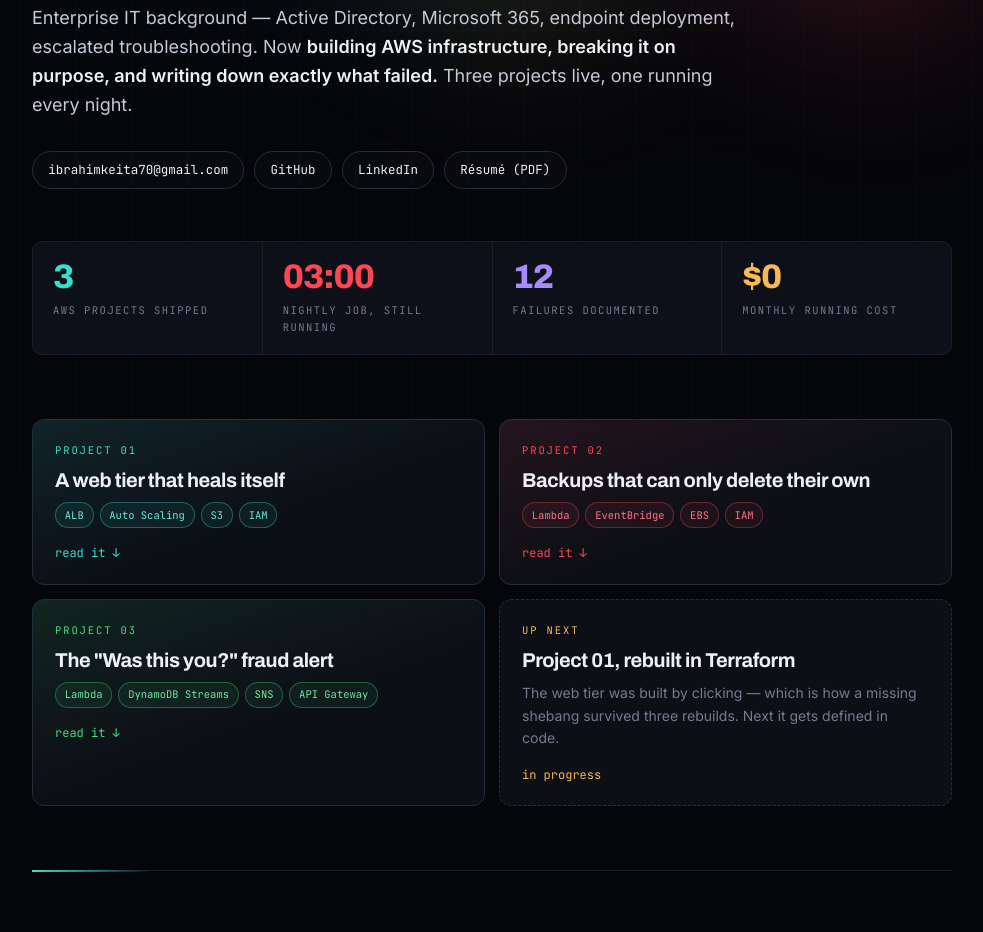
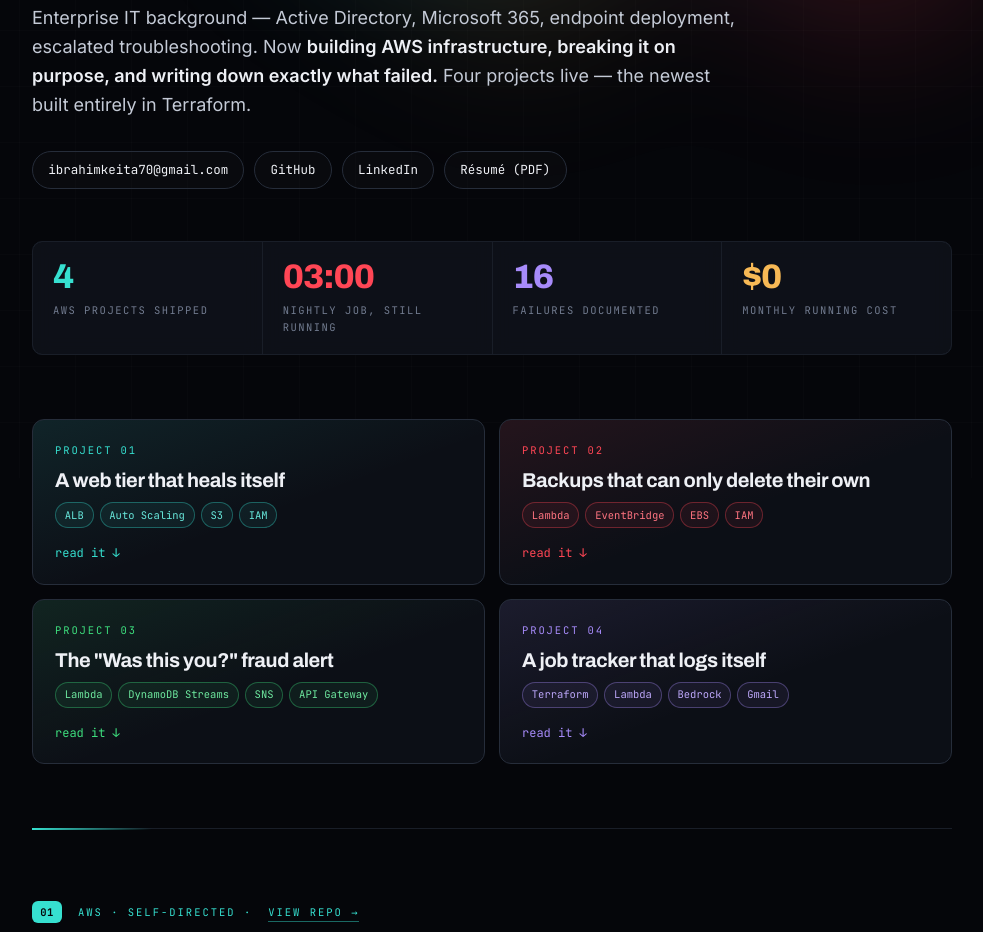
Before and after one commit to ArchitectKeita/ArchitectKeita.github.io, a plain HTML site: page index.html in a window 1280 px wide. Shown: the part 322-1254 px from the top of the page, without its empty margins (148-1131 px from the left). Drawn offline with Linux system fonts and the light colour scheme.

Commit message:
Add files via upload

```diff
--- a/index.html
+++ b/index.html
@@ -139,6 +139,7 @@ a.card:hover{transform:translateY(-4px); border-color:var(--c); box-shadow:0 18p
 .card .go{font-family:var(--mono); font-size:12px; color:var(--c)}
 .card.red{--c:var(--red)}
 .card.green{--c:var(--green)}
+.card.violet{--c:var(--violet)}
 .card.next{--c:var(--amber); border-style:dashed; background:var(--surface)}
 .chips{display:flex; flex-wrap:wrap; gap:6px; margin-bottom:16px}
 .chips span{font-family:var(--mono); font-size:10.5px; padding:.22rem .55rem; border-radius:999px; border:1px solid color-mix(in srgb,var(--c) 35%,transparent); color:color-mix(in srgb,var(--c) 75%,#fff); background:color-mix(in srgb,var(--c) 7%,transparent)}
@@ -306,7 +307,7 @@ footer .note{font-family:var(--mono); font-size:11.5px; color:var(--muted); lett
   <span class="pill"><span class="dot"></span>open to cloud roles · DMV</span>
   <h1>Ibrahim Keita</h1>
   <p class="role"><b class="t">cloud operations</b> &nbsp;/&nbsp; <b class="v">infrastructure support</b> &nbsp;/&nbsp; <b class="r">us-east-1</b></p>
-  <p class="lede">Enterprise IT background — Active Directory, Microsoft 365, endpoint deployment, escalated troubleshooting. Now <strong>building AWS infrastructure, breaking it on purpose, and writing down exactly what failed.</strong> Three projects live, one running every night.</p>
+  <p class="lede">Enterprise IT background — Active Directory, Microsoft 365, endpoint deployment, escalated troubleshooting. Now <strong>building AWS infrastructure, breaking it on purpose, and writing down exactly what failed.</strong> Four projects live — the newest built entirely in Terraform.</p>
   <p class="contact">
     <a href="mailto:ibrahimkeita70@gmail.com">ibrahimkeita70@gmail.com</a>
     <a href="https://github.com/ArchitectKeita">GitHub</a>
@@ -315,9 +316,9 @@ footer .note{font-family:var(--mono); font-size:11.5px; color:var(--muted); lett
   </p>
 
   <div class="stats">
-    <div class="stat"><div class="n">3</div><div class="l">AWS projects shipped</div></div>
+    <div class="stat"><div class="n">4</div><div class="l">AWS projects shipped</div></div>
     <div class="stat"><div class="n">03:00</div><div class="l">nightly job, still running</div></div>
-    <div class="stat"><div class="n">12</div><div class="l">failures documented</div></div>
+    <div class="stat"><div class="n">16</div><div class="l">failures documented</div></div>
     <div class="stat"><div class="n">$0</div><div class="l">monthly running cost</div></div>
   </div>
 </header>
@@ -342,12 +343,12 @@ footer .note{font-family:var(--mono); font-size:11.5px; color:var(--muted); lett
     <div class="chips"><span>Lambda</span><span>DynamoDB Streams</span><span>SNS</span><span>API Gateway</span></div>
     <span class="go">read it ↓</span>
   </a>
-  <div class="card next">
-    <span class="k">Up next</span>
-    <h3>Project 01, rebuilt in Terraform</h3>
-    <p>The web tier was built by clicking — which is how a missing shebang survived three rebuilds. Next it gets defined in code.</p>
-    <span class="go">in progress</span>
-  </div>
+  <a class="card violet" href="#tracker">
+    <span class="k">Project 04</span>
+    <h3>A job tracker that logs itself</h3>
+    <div class="chips"><span>Terraform</span><span>Lambda</span><span>Bedrock</span><span>Gmail</span></div>
+    <span class="go">read it ↓</span>
+  </a>
 </nav>
 
 <!-- ================= PROJECT 01 ================= -->
@@ -579,6 +580,27 @@ footer .note{font-family:var(--mono); font-size:11.5px; color:var(--muted); lett
   </div>
 </section>
 
+<!-- ================= PROJECT 04 ================= -->
+<section class="violet" id="tracker">
+  <p class="eyebrow"><span class="num">04</span> Terraform · serverless · in daily use · <a href="https://github.com/ArchitectKeita/aws-job-tracker">view repo →</a></p>
+  <h2>A job tracker that logs itself</h2>
+  <p class="sub">I built this to run my own job search. When an application confirmation lands in Gmail, it's logged within the hour; a rejection or a "let's schedule a call" moves the status on its own. Every morning it nudges me about anything gone quiet, and every Sunday it emails the week's numbers. The first of my projects built <em>entirely as code</em> — 32 resources, one <code>terraform apply</code>.</p>
+
+  <div class="built">
+    <div><h3>One command, 32 resources</h3><p>Three Lambdas with their own roles, a table, an API with six routes, two schedules, a topic, and the key that protects it — built by <code>terraform apply</code> and removed by <code>terraform destroy</code>.</p></div>
+    <div><h3>Changes touch only what changed</h3><p>Fixing a bug in the web page produced a one-line plan: <code>0 to add, 1 to change</code>. Terraform hashed the code, updated one function, and left the other 31 alone. Six seconds to ship.</p></div>
+    <div><h3>AI with a backup</h3><p>Amazon Nova reads each email. If the model fails for any reason, pattern-matching takes over — so an email is never dropped because a model call did.</p></div>
+    <div><h3>No duplicates, no nagging</h3><p>Each email maps to one ID, so it can't be logged twice; a confirmation for a job already tracked links to it instead. Each follow-up reminder fires at most once a week.</p></div>
+  </div>
+
+  <p class="label">What broke</p>
+  <div class="broke">
+    <div><span class="t">the AI had no allowance on a new account</span><p><code>ThrottlingException: Too many tokens per day</code> — after four short emails. New AWS accounts start with almost no Bedrock quota. The fallback carried every email correctly, and the fix made it fail fast (~2 s per email instead of ~10).</p></div>
+    <div><span class="t">an empty key from the wrong folder</span><p>Every sync got <code>401</code>. The key had been read with <code>terraform output</code> from <code>system32</code>, where there's no state, so it was blank. Terraform state is per-directory.</p></div>
+    <div><span class="t">"updated −1 days ago"</span><p>The laptop clock was a few seconds behind AWS, so a brand-new entry looked like it came from the future. Clamped at zero — and the fix became the proof that the update path works.</p></div>
+  </div>
+</section>
+
 <!-- ================= STACK ================= -->
 <section class="violet">
   <p class="eyebrow">Stack</p>
@@ -590,7 +612,7 @@ footer .note{font-family:var(--mono); font-size:11.5px; color:var(--muted); lett
     </div>
     <div>
       <dt>AWS · serverless &amp; security</dt>
-      <dd><span>Lambda</span><span>DynamoDB &amp; Streams</span><span>SNS</span><span>API Gateway</span><span>EventBridge Scheduler</span><span>CloudWatch Logs</span><span>IAM roles &amp; policies</span><span>IAM conditions</span><span>Instance profiles</span><span>IMDSv2</span></dd>
+      <dd><span>Lambda</span><span>Bedrock (Nova)</span><span>DynamoDB &amp; Streams</span><span>SNS</span><span>API Gateway</span><span>EventBridge Scheduler</span><span>CloudWatch Logs</span><span>IAM roles &amp; policies</span><span>IAM conditions</span><span>Instance profiles</span><span>IMDSv2</span></dd>
     </div>
     <div>
       <dt>Systems &amp; identity</dt>
@@ -598,7 +620,7 @@ footer .note{font-family:var(--mono); font-size:11.5px; color:var(--muted); lett
     </div>
     <div>
       <dt>Code &amp; operations</dt>
-      <dd><span>Python · boto3</span><span>Bash</span><span>cloud-init / user data</span><span>Linux (AL2023)</span><span>Apache</span><span>ServiceNow</span><span>Imaging &amp; deployment</span></dd>
+      <dd><span>Terraform</span><span>Python · boto3</span><span>Bash</span><span>cloud-init / user data</span><span>Linux (AL2023)</span><span>Apache</span><span>ServiceNow</span><span>Imaging &amp; deployment</span></dd>
     </div>
   </dl>
 </section>
```
